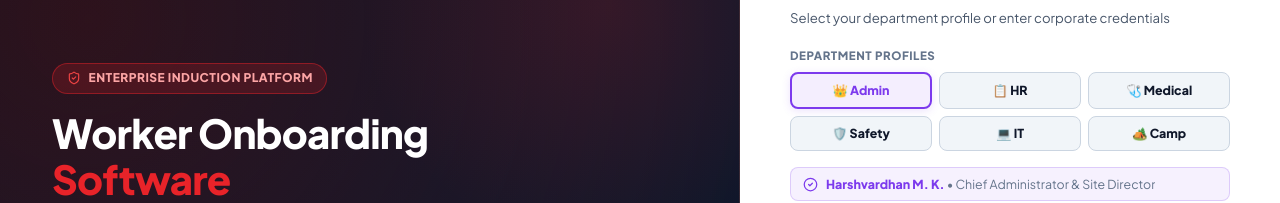
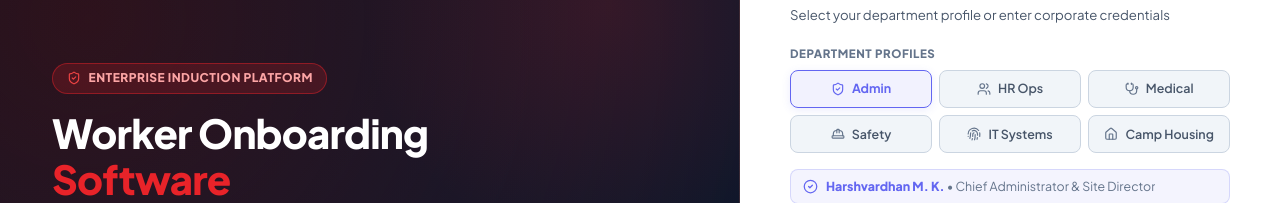
Before and after one commit to lloyds-it/worker-onboarding, a React (Vite) app: page / in a window 1280 px wide. Shown: the part 125-328 px from the top of the page. Built offline with nearby package versions, Linux system fonts and the light colour scheme; no server answers.

Commit message:
refactor(ui): modernize UI/UX, replace crown emoji with professional ShieldCheck icon, eliminate emojis, and enhance office software aesthetics

```diff
--- a/src/components/admin/UserManagement.jsx
+++ b/src/components/admin/UserManagement.jsx
@@ -10,7 +10,11 @@ import {
   Mail,
   Briefcase,
   Key,
-  FileSignature
+  FileSignature,
+  Stethoscope,
+  HardHat,
+  Fingerprint,
+  Home
 } from 'lucide-react';
 import { useAuth } from '../../context/AuthContext';
 import { ROLES, ROLE_LABELS } from '../../types/constants';
@@ -87,17 +91,17 @@ export const UserManagement = () => {
   const getRoleBadge = (role) => {
     switch (role) {
       case ROLES.ADMIN:
-        return <span className="badge badge-purple">👑 {ROLE_LABELS[role]}</span>;
+        return <span className="badge badge-purple" style={{ display: 'inline-flex', alignItems: 'center', gap: '0.35rem' }}><ShieldCheck size={12} /> {ROLE_LABELS[role]}</span>;
       case ROLES.HR:
-        return <span className="badge badge-info">📋 {ROLE_LABELS[role]}</span>;
+        return <span className="badge badge-info" style={{ display: 'inline-flex', alignItems: 'center', gap: '0.35rem' }}><Users size={12} /> {ROLE_LABELS[role]}</span>;
       case ROLES.MEDICAL:
-        return <span className="badge badge-warning">🩺 {ROLE_LABELS[role]}</span>;
+        return <span className="badge badge-warning" style={{ display: 'inline-flex', alignItems: 'center', gap: '0.35rem' }}><Stethoscope size={12} /> {ROLE_LABELS[role]}</span>;
       case ROLES.SAFETY:
-        return <span className="badge badge-purple">🛡️ {ROLE_LABELS[role]}</span>;
+        return <span className="badge badge-purple" style={{ display: 'inline-flex', alignItems: 'center', gap: '0.35rem' }}><HardHat size={12} /> {ROLE_LABELS[role]}</span>;
       case ROLES.IT:
-        return <span className="badge badge-info">💻 {ROLE_LABELS[role]}</span>;
+        return <span className="badge badge-info" style={{ display: 'inline-flex', alignItems: 'center', gap: '0.35rem' }}><Fingerprint size={12} /> {ROLE_LABELS[role]}</span>;
       case ROLES.CAMP:
-        return <span className="badge badge-success">🏕️ {ROLE_LABELS[role]}</span>;
+        return <span className="badge badge-success" style={{ display: 'inline-flex', alignItems: 'center', gap: '0.35rem' }}><Home size={12} /> {ROLE_LABELS[role]}</span>;
       default:
         return <span className="badge badge-info">{role}</span>;
     }
@@ -279,12 +283,12 @@ export const UserManagement = () => {
                 value={formData.role}
                 onChange={(e) => handleRoleChange(e.target.value)}
               >
-                <option value={ROLES.HR}>📋 {ROLE_LABELS[ROLES.HR]} (Step 1)</option>
-                <option value={ROLES.MEDICAL}>🩺 {ROLE_LABELS[ROLES.MEDICAL]} (Step 2)</option>
-                <option value={ROLES.SAFETY}>🛡️ {ROLE_LABELS[ROLES.SAFETY]} (Step 3)</option>
-                <option value={ROLES.IT}>💻 {ROLE_LABELS[ROLES.IT]} (Step 4)</option>
-                <option value={ROLES.CAMP}>🏕️ {ROLE_LABELS[ROLES.CAMP]} (Step 5)</option>
-                <option value={ROLES.ADMIN}>👑 {ROLE_LABELS[ROLES.ADMIN]} (All Access)</option>
+                <option value={ROLES.HR}>HR Operations (Step 1)</option>
+                <option value={ROLES.MEDICAL}>Medical Health (Step 2)</option>
+                <option value={ROLES.SAFETY}>EHS Safety (Step 3)</option>
+                <option value={ROLES.IT}>IT Systems &amp; Biometrics (Step 4)</option>
+                <option value={ROLES.CAMP}>Camp Housing (Step 5)</option>
+                <option value={ROLES.ADMIN}>Chief Administrator (Executive Full Access)</option>
               </select>
             </div>
 
--- a/src/components/auth/LoginPage.jsx
+++ b/src/components/auth/LoginPage.jsx
@@ -30,18 +30,20 @@ export const DEPARTMENT_PRESETS = [
   {
     role: 'ADMIN',
     stageName: 'Executive',
-    badge: '👑 Admin',
+    badge: 'Admin',
+    icon: ShieldCheck,
     name: 'Harshvardhan M. K.',
     designation: 'Chief Administrator & Site Director',
     email: 'hmk@lloydsprojects.in',
     alias: 'admin',
     department: 'Site Administration & Master Control',
-    color: '#7C3AED'
+    color: '#6366F1'
   },
   {
     role: 'HR',
     stageName: 'Step 1',
-    badge: '📋 HR',
+    badge: 'HR Ops',
+    icon: Users,
     name: 'Pooja Nair',
     designation: 'Senior HR Operations Lead',
     email: 'hr.operations@lloyds.in',
@@ -52,7 +54,8 @@ export const DEPARTMENT_PRESETS = [
   {
     role: 'MEDICAL',
     stageName: 'Step 2',
-    badge: '🩺 Medical',
+    badge: 'Medical',
+    icon: Stethoscope,
     name: 'Dr. Vivek Deshmukh (MBBS, CIH)',
     designation: 'Chief Medical Officer',
     email: 'medical.officer@lloyds.in',
@@ -63,7 +66,8 @@ export const DEPARTMENT_PRESETS = [
   {
     role: 'SAFETY',
     stageName: 'Step 3',
-    badge: '🛡️ Safety',
+    badge: 'Safety',
+    icon: HardHat,
     name: 'Arun Patil',
     designation: 'Lead EHS Safety Engineer',
     email: 'ehs.safety@lloyds.in',
@@ -74,7 +78,8 @@ export const DEPARTMENT_PRESETS = [
   {
     role: 'IT',
     stageName: 'Step 4',
-    badge: '💻 IT',
+    badge: 'IT Systems',
+    icon: Fingerprint,
     name: 'Rajesh Sharma',
     designation: 'Senior IT Biometric Specialist',
     email: 'it.biometrics@lloyds.in',
@@ -85,7 +90,8 @@ export const DEPARTMENT_PRESETS = [
   {
     role: 'CAMP',
     stageName: 'Step 5',
-    badge: '🏕️ Camp',
+    badge: 'Camp Housing',
+    icon: Home,
     name: 'Mahesh Kulkarni',
     designation: 'Camp Accommodations Supervisor',
     email: 'camp.gondwana@lloyds.in',
@@ -462,28 +468,31 @@ export const LoginPage = () => {
             }}>
               {DEPARTMENT_PRESETS.map((p) => {
                 const isSelected = selectedRole === p.role;
+                const PresetIcon = p.icon;
                 return (
                   <button
                     key={p.role}
                     type="button"
                     onClick={() => handleSelectPreset(p)}
                     style={{
-                      padding: '0.45rem 0.35rem',
+                      padding: '0.55rem 0.5rem',
                       borderRadius: '8px',
-                      border: isSelected ? `2px solid ${p.color}` : '1px solid var(--border-medium)',
+                      border: isSelected ? `1.5px solid ${p.color}` : '1px solid var(--border-medium)',
                       backgroundColor: isSelected ? `${p.color}15` : 'var(--bg-surface-subtle)',
-                      color: isSelected ? p.color : 'var(--text-primary)',
+                      color: isSelected ? p.color : 'var(--text-secondary)',
                       cursor: 'pointer',
-                      textAlign: 'center',
                       display: 'flex',
                       alignItems: 'center',
                       justifyContent: 'center',
-                      gap: '0.35rem',
+                      gap: '0.45rem',
                       transition: 'all 0.15s ease',
-                      boxShadow: isSelected ? `0 2px 8px ${p.color}25` : 'none'
+                      boxShadow: isSelected ? `0 2px 8px ${p.color}20` : 'none',
+                      fontSize: '0.78rem',
+                      fontWeight: isSelected ? 700 : 600
                     }}
                   >
-                    <span style={{ fontSize: '0.775rem', fontWeight: 800 }}>{p.badge}</span>
+                    <PresetIcon size={14} style={{ color: isSelected ? p.color : 'var(--text-muted)', flexShrink: 0 }} />
+                    <span>{p.badge}</span>
                   </button>
                 );
               })}
--- a/src/components/dashboard/WorkerTable.jsx
+++ b/src/components/dashboard/WorkerTable.jsx
@@ -14,7 +14,8 @@ import {
   Fingerprint,
   UserCheck,
   CreditCard,
-  Camera
+  Camera,
+  Phone
 } from 'lucide-react';
 import { useAuth } from '../../context/AuthContext';
 import { useWorkers } from '../../context/WorkerContext';
@@ -226,8 +227,8 @@ export const WorkerTable = ({ onOpenProcessModal, onViewInductionDoc, onGenerate
                           <div style={{ fontSize: '0.75rem', color: 'var(--text-secondary)' }}>
                             S/o: {worker.hr?.fatherHusbandName || 'N/A'} • {worker.hr?.age || '—'} yrs • {worker.hr?.gender || '—'}
                           </div>
-                          <div style={{ fontSize: '0.725rem', color: 'var(--text-muted)' }}>
-                            📱 {worker.hr?.mobileNumber || 'N/A'}
+                          <div style={{ fontSize: '0.725rem', color: 'var(--text-muted)', display: 'inline-flex', alignItems: 'center', gap: '0.25rem', marginTop: '0.15rem' }}>
+                            <Phone size={11} style={{ opacity: 0.7 }} /> {worker.hr?.mobileNumber || 'N/A'}
                           </div>
                         </div>
                       </div>
@@ -270,7 +271,9 @@ export const WorkerTable = ({ onOpenProcessModal, onViewInductionDoc, onGenerate
                       <>
                         <td>
                           <div style={{ fontSize: '0.8rem' }}>{worker.hr?.emergencyPerson} ({worker.hr?.emergencyRelationship})</div>
-                          <div style={{ fontSize: '0.725rem', color: 'var(--text-muted)' }}>📱 {worker.hr?.emergencyMobile}</div>
+                          <div style={{ fontSize: '0.725rem', color: 'var(--text-muted)', display: 'inline-flex', alignItems: 'center', gap: '0.25rem', marginTop: '0.15rem' }}>
+                            <Phone size={11} style={{ opacity: 0.7 }} /> {worker.hr?.emergencyMobile}
+                          </div>
                         </td>
                         <td>{getStageBadge(worker.stage)}</td>
                       </>
--- a/src/components/layout/Header.jsx
+++ b/src/components/layout/Header.jsx
@@ -10,7 +10,12 @@ import {
   PanelLeftOpen,
   Key,
   FileSignature,
-  ChevronDown
+  ChevronDown,
+  Users,
+  Stethoscope,
+  HardHat,
+  Fingerprint,
+  Home
 } from 'lucide-react';
 import { useAuth } from '../../context/AuthContext';
 import { useTheme } from '../../context/ThemeContext';
@@ -47,19 +52,19 @@ export const Header = ({ isSidebarCollapsed = false, onToggleSidebarCollapse })
   const getRoleBadgeStyle = (role) => {
     switch (role) {
       case ROLES.ADMIN:
-        return { bg: 'rgba(232, 35, 41, 0.12)', text: '#DC2626', border: 'rgba(232, 35, 41, 0.25)', icon: '👑' };
+        return { bg: 'rgba(232, 35, 41, 0.1)', text: '#DC2626', border: 'rgba(232, 35, 41, 0.25)', icon: ShieldCheck };
       case ROLES.HR:
-        return { bg: 'rgba(59, 130, 246, 0.12)', text: '#2563EB', border: 'rgba(59, 130, 246, 0.25)', icon: '📋' };
+        return { bg: 'rgba(2, 132, 199, 0.1)', text: '#0284C7', border: 'rgba(2, 132, 199, 0.25)', icon: Users };
       case ROLES.MEDICAL:
-        return { bg: 'rgba(245, 158, 11, 0.12)', text: '#D97706', border: 'rgba(245, 158, 11, 0.25)', icon: '🩺' };
+        return { bg: 'rgba(234, 88, 12, 0.1)', text: '#EA580C', border: 'rgba(234, 88, 12, 0.25)', icon: Stethoscope };
       case ROLES.SAFETY:
-        return { bg: 'rgba(139, 92, 246, 0.12)', text: '#7C3AED', border: 'rgba(139, 92, 246, 0.25)', icon: '🛡️' };
+        return { bg: 'rgba(217, 119, 6, 0.1)', text: '#D97706', border: 'rgba(217, 119, 6, 0.25)', icon: HardHat };
       case ROLES.IT:
-        return { bg: 'rgba(14, 165, 233, 0.12)', text: '#0284C7', border: 'rgba(14, 165, 233, 0.25)', icon: '💻' };
+        return { bg: 'rgba(37, 99, 235, 0.1)', text: '#2563EB', border: 'rgba(37, 99, 235, 0.25)', icon: Fingerprint };
       case ROLES.CAMP:
-        return { bg: 'rgba(16, 185, 129, 0.12)', text: '#059669', border: 'rgba(16, 185, 129, 0.25)', icon: '🏕️' };
+        return { bg: 'rgba(5, 150, 105, 0.1)', text: '#059669', border: 'rgba(5, 150, 105, 0.25)', icon: Home };
       default:
-        return { bg: 'rgba(15, 23, 42, 0.08)', text: '#334155', border: 'rgba(15, 23, 42, 0.2)', icon: '👤' };
+        return { bg: 'rgba(100, 116, 139, 0.1)', text: '#64748B', border: 'rgba(100, 116, 139, 0.25)', icon: User };
     }
   };
 
@@ -135,17 +140,25 @@ export const Header = ({ isSidebarCollapsed = false, onToggleSidebarCollapse })
           </button>
 
           {/* Active Department Role Badge */}
+          {(() => {
+            const RoleIcon = badgeStyle.icon;
+            return (
               <div
                 className="header-role-pill"
                 style={{
                   backgroundColor: badgeStyle.bg,
                   color: badgeStyle.text,
-              border: `1px solid ${badgeStyle.border}`
+                  border: `1px solid ${badgeStyle.border}`,
+                  display: 'inline-flex',
+                  alignItems: 'center',
+                  gap: '0.4rem'
                 }}
               >
-            <span>{badgeStyle.icon}</span>
+                <RoleIcon size={13} style={{ flexShrink: 0 }} />
                 <span>{ROLE_LABELS[currentRole] || currentRole}</span>
               </div>
+            );
+          })()}
 
           {/* User Identity Profile with Dropdown */}
           <div className="header-user-wrapper" ref={dropdownRef} style={{ position: 'relative' }}>
--- a/src/components/layout/Sidebar.jsx
+++ b/src/components/layout/Sidebar.jsx
@@ -73,7 +73,7 @@ export const Sidebar = ({
                 <ShieldCheck size={20} />
               </div>
               <div className="sidebar-brand-titles">
-                <h1 className="sidebar-brand-name">LLOYDS METALS</h1>
+                <h1 className="sidebar-brand-name">LLOYDS INFRA &amp; METALS</h1>
                 <span className="sidebar-brand-desc">Worker Onboarding Portal</span>
               </div>
             </div>
--- a/src/components/stages/DedicatedStageProcessPage.jsx
+++ b/src/components/stages/DedicatedStageProcessPage.jsx
@@ -10,7 +10,8 @@ import {
   Fingerprint,
   Home,
   ChevronRight,
-  UserPlus
+  UserPlus,
+  Phone
 } from 'lucide-react';
 import { useAuth } from '../../context/AuthContext';
 import { useWorkers } from '../../context/WorkerContext';
@@ -254,7 +255,9 @@ export const DedicatedStageProcessPage = ({ worker: propWorker, onSelectWorker,
             </div>
             <div>
               <span style={{ color: 'var(--text-muted)' }}>Contact Mobile:</span>
-              <div style={{ fontWeight: 600, color: 'var(--text-primary)' }}>📱 {worker.hr?.mobileNumber}</div>
+              <div style={{ fontWeight: 600, color: 'var(--text-primary)', display: 'inline-flex', alignItems: 'center', gap: '0.35rem' }}>
+                <Phone size={13} style={{ opacity: 0.7 }} /> {worker.hr?.mobileNumber}
+              </div>
             </div>
             <div>
               <span style={{ color: 'var(--text-muted)' }}>Emergency Contact:</span>
--- a/src/index.css
+++ b/src/index.css
@@ -735,9 +735,13 @@ a {
 
 /* Content Area */
 .page-body {
-  padding: 2rem;
+  padding: 1.75rem 2.25rem;
   flex: 1;
   overflow-y: auto;
+  max-width: 1650px;
+  margin: 0 auto;
+  width: 100%;
+  box-sizing: border-box;
 }
 
 /* Pipeline Step Indicator Bar */
@@ -822,18 +826,19 @@ a {
 .stat-card {
   background-color: var(--bg-surface);
   border: 1px solid var(--border-light);
-  border-radius: var(--radius-lg);
-  padding: 1.25rem;
-  box-shadow: var(--shadow-sm);
+  border-radius: 12px;
+  padding: 1.35rem 1.5rem;
+  box-shadow: 0 1px 3px rgba(0, 0, 0, 0.04), 0 1px 2px rgba(0, 0, 0, 0.02);
   display: flex;
   align-items: flex-start;
   justify-content: space-between;
-  transition: transform var(--transition-fast), box-shadow var(--transition-fast);
+  transition: all var(--transition-fast);
 }
 
 .stat-card:hover {
   transform: translateY(-2px);
-  box-shadow: var(--shadow-md);
+  box-shadow: 0 8px 16px -2px rgba(0, 0, 0, 0.06), 0 4px 6px -2px rgba(0, 0, 0, 0.03);
+  border-color: var(--border-medium);
 }
 
 .stat-info h3 {
@@ -873,9 +878,10 @@ a {
 .table-card {
   background-color: var(--bg-surface);
   border: 1px solid var(--border-light);
-  border-radius: var(--radius-lg);
-  box-shadow: var(--shadow-sm);
+  border-radius: 12px;
+  box-shadow: 0 1px 3px rgba(0, 0, 0, 0.04), 0 1px 2px rgba(0, 0, 0, 0.02);
   overflow: hidden;
+  transition: box-shadow var(--transition-fast);
 }
 
 .table-header-toolbar {
@@ -931,23 +937,28 @@ a {
   background-color: var(--bg-surface-subtle);
   color: var(--text-secondary);
   font-weight: 600;
-  padding: 0.75rem 1.25rem;
+  padding: 0.85rem 1.25rem;
   border-bottom: 1px solid var(--border-light);
   white-space: nowrap;
-  font-size: 0.775rem;
+  font-size: 0.75rem;
   text-transform: uppercase;
-  letter-spacing: 0.04em;
+  letter-spacing: 0.05em;
 }
 
 .data-table td {
-  padding: 0.85rem 1.25rem;
+  padding: 0.95rem 1.25rem;
   border-bottom: 1px solid var(--border-light);
   vertical-align: middle;
   color: var(--text-primary);
+  font-size: 0.85rem;
 }
 
 .data-table tr:hover {
-  background-color: rgba(241, 245, 249, 0.6);
+  background-color: rgba(241, 245, 249, 0.7);
+}
+
+[data-theme="dark"] .data-table tr:hover {
+  background-color: rgba(255, 255, 255, 0.03);
 }
 
 /* Badges */
```
Lines whose indentation alone changed are shown as unchanged.
